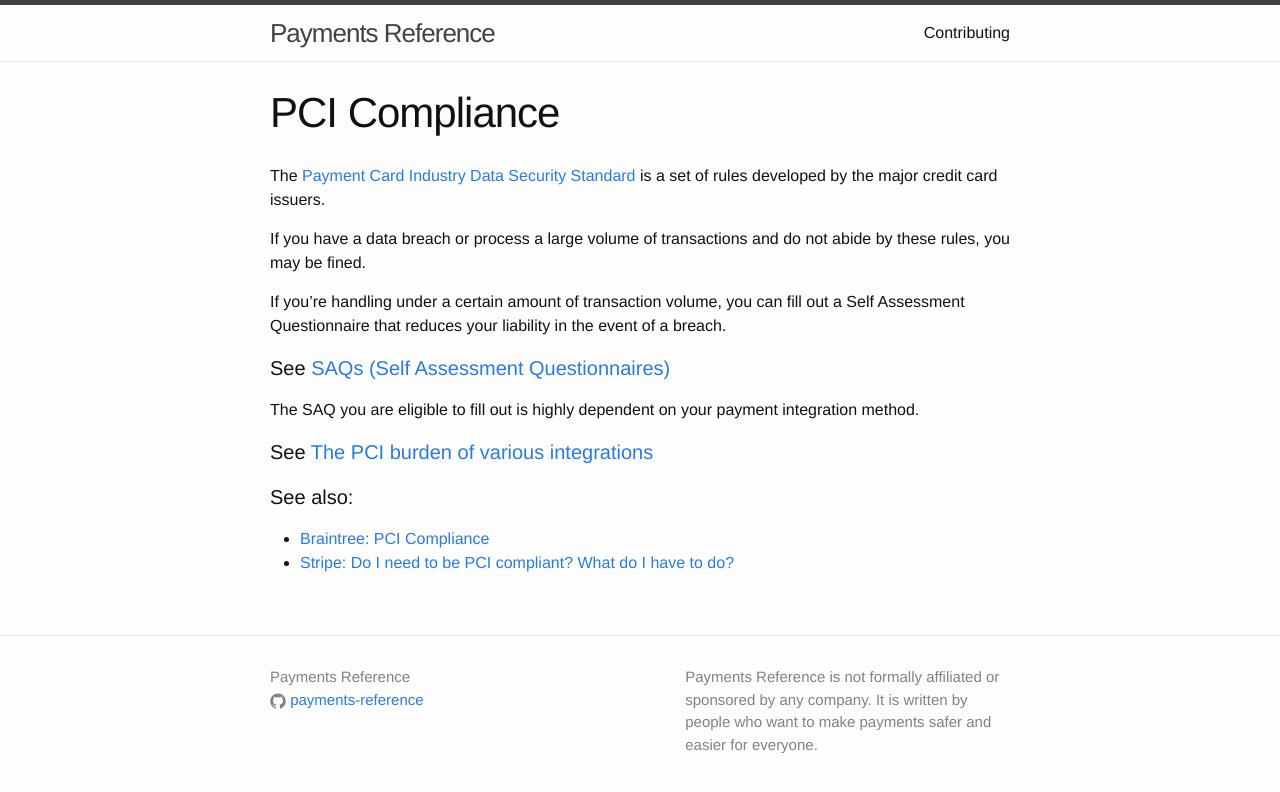
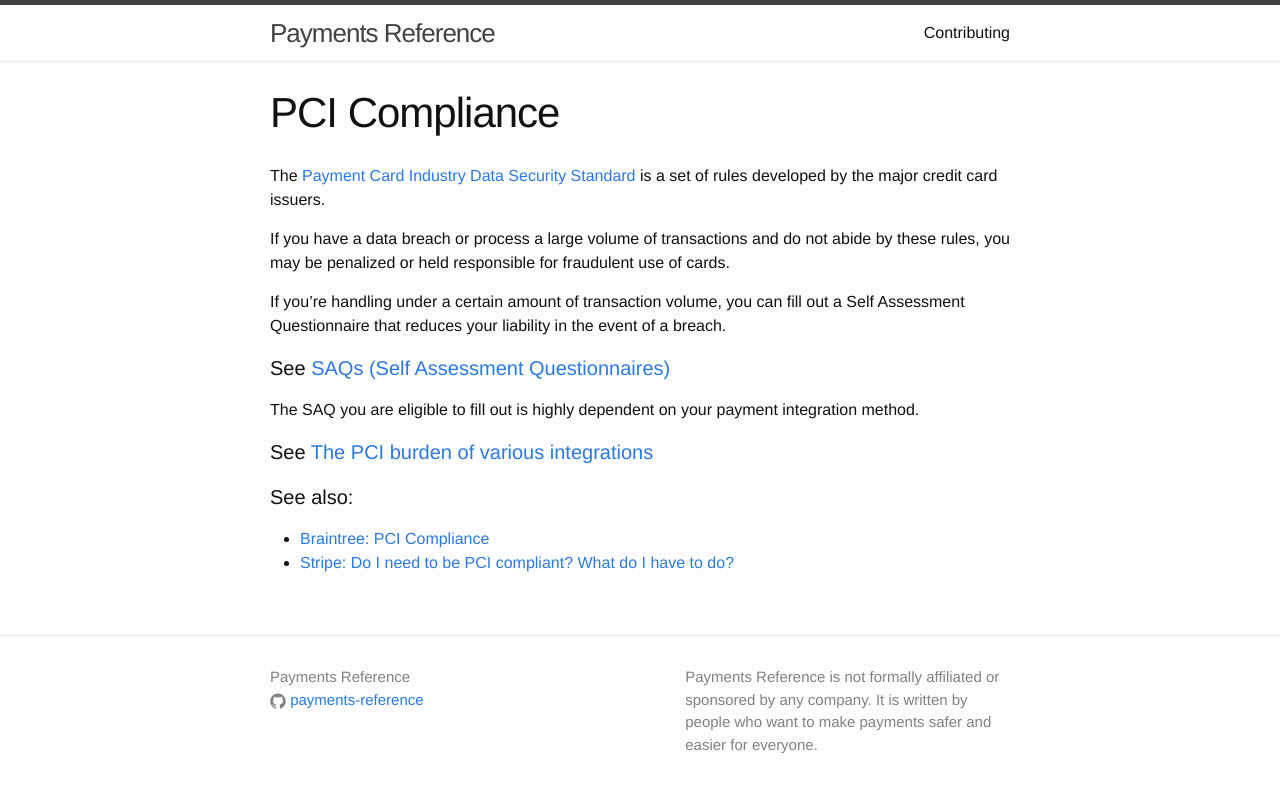
Before and after one commit to payments-reference/payments-reference, a Jekyll site: the page built from pci-compliance/index.md, in a window 1280 px wide. Shown: the top 792 px of the page. Built offline with Jekyll 4.4.1, drawn with Linux system fonts in a browser that asks for light colours.

Commit message:
Update PCI noncompliance penalty

```diff
--- a/pci-compliance/index.md
+++ b/pci-compliance/index.md
@@ -6,7 +6,7 @@ permalink: /pci-compliance/
 
 The [Payment Card Industry Data Security Standard](http://en.wikipedia.org/wiki/Payment_Card_Industry_Data_Security_Standard) is a set of rules developed by the major credit card issuers.
 
-If you have a data breach or process a large volume of transactions and do not abide by these rules, you may be fined.
+If you have a data breach or process a large volume of transactions and do not abide by these rules, you may be penalized or held responsible for fraudulent use of cards.
 
 If you're handling under a certain amount of transaction volume, you can fill out a Self Assessment Questionnaire that reduces your liability in the event of a breach.
 
```
